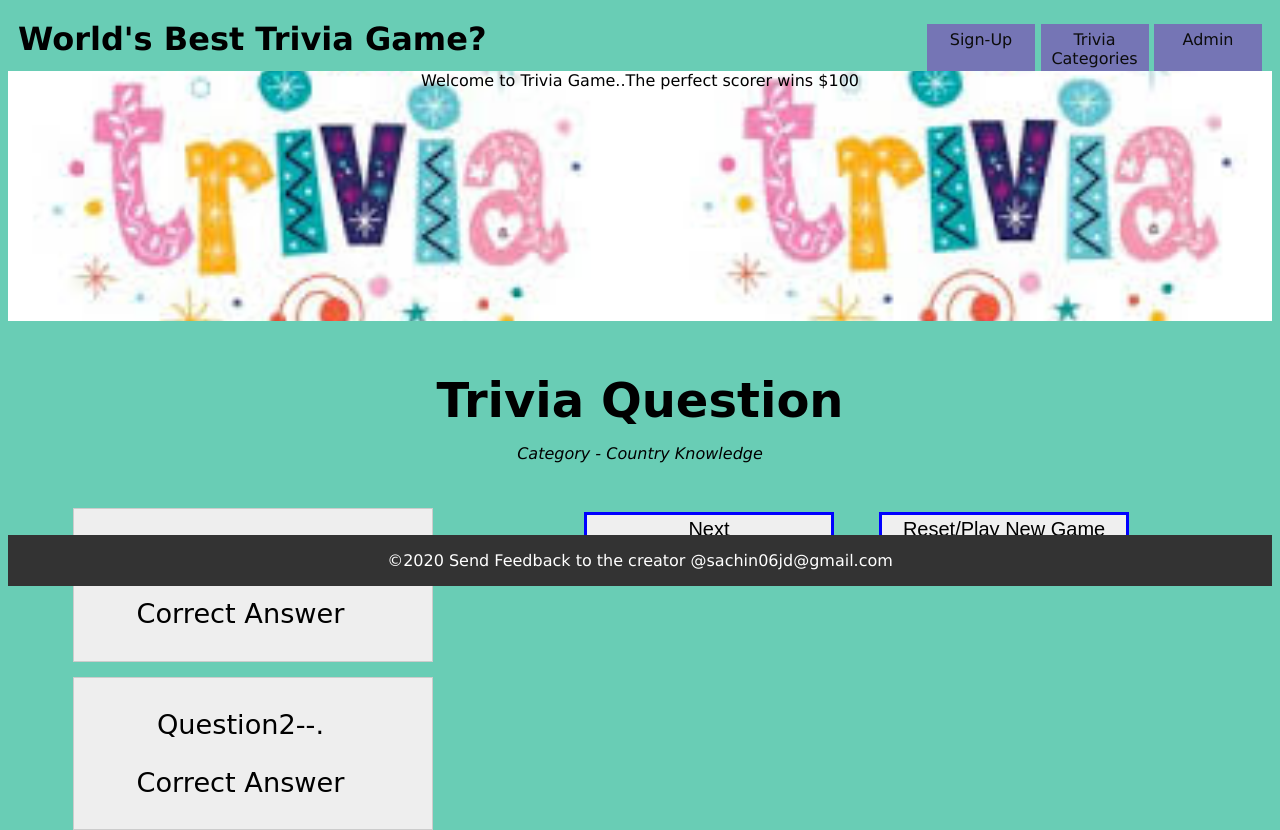
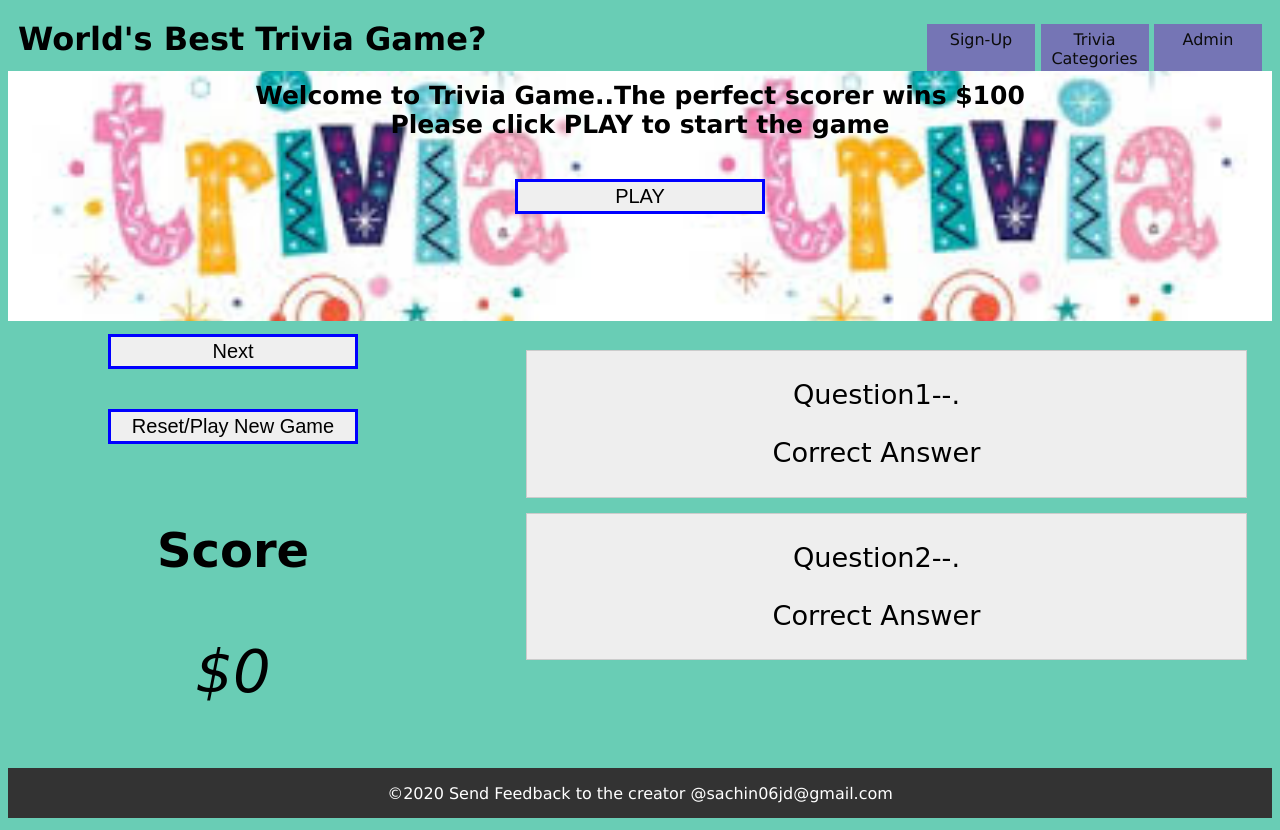
Before and after one commit to sramteke171/Trivia, a plain HTML site: page index.html in a window 1280 px wide. Drawn offline with Linux system fonts and the light colour scheme.

Commit message:
added basic structure for variable and functions

```diff
--- a/css/style.css
+++ b/css/style.css
@@ -45,9 +45,11 @@
     background-position: 0 65%;
     background-size: cover;
     text-align: center;
+    text-decoration-style: solid;
+    text-decoration: wavy;
   }
   section.Questions {
-    grid-column: span 2;
+    grid-column: span 1;
     /* background-image: url(did_you_know.jpeg); */
     background-repeat: no-repeat;
     background-position: 0 65%;
@@ -67,7 +69,7 @@
   .questions {
     list-style-type: none;
     margin: 15px;
-    padding: 4px 25px 4px 0;
+    padding: 1px 20px 1px 0;
     background: #eee;
     border: 1px solid #ccc;
   }
@@ -79,14 +81,25 @@
   .questions p {
     font: 1.7em 'Pinyon Script', cursive;
   }
+  .Questions p {
+    font: 3.7em 'Pinyon Script', cursive;
+  }
 
-body {
+  body {
     background-color: rgb(105, 205, 181);
     text-align: center;
     font-family: Verdana, Tahoma, sans-serif;
     }
 
-    /* style reset button */
+    #play-btn{
+        text-align: center;
+        font-size: 20px;
+        border: 3px solid blue;
+        height: 35px;
+        width: 250px;
+        margin: 30px;
+        }
+
     #reset-btn {
     text-align: center;
     font-size: 20px;
@@ -116,8 +129,9 @@ body {
     background: #333;
     color: #fff;
     }
-    .content {
-        padding: 10px;
+
+    .quesContent {
+    padding: 10px;
       }
 
 
--- a/index.html
+++ b/index.html
@@ -28,16 +28,25 @@
         </header>
 
         <section class="Welcome">
-            <div id="welcomeMsg" class=welcome>Welcome to Trivia Game..The perfect scorer wins $100</div>
+            <div id="welcomeMsg" class=welcome>
+                <h2>Welcome to Trivia Game..The perfect scorer wins $100 <br>
+                    Please click PLAY to start the game
+                </h2>
+            </div>
+            <input type="submit" name="play-btn" id="play-btn" value="PLAY" />
         </section>
 
         <section class="trivia Questions">
-            <blockquote>Trivia Question</blockquote>
-            <p>Category - Country Knowledge</p>
-            <!-- <div id="question" class=question>Trivia Questions</div> -->
+            <div>
+                <input type="submit" name="next-btn" id="next-btn" value="Next" />
+                <input type="submit" name="reset-btn" id="reset-btn" value="Reset/Play New Game" />
+            </div>
+            <blockquote>Score</blockquote>
+            <p>$0</p>
         </section>
 
-        <main class="grid-item content">
+
+        <main class="grid-item quesContent">
             <ul class="prevQuestions">
                 <li class="questions">
                     <blockquote>Question1--.</blockquote>
@@ -50,12 +59,12 @@
             </ul>
         </main>
 
-        <section class="buttons">
+
+        <!-- <section class="buttons">
             <div id="Buttons" class=buttons>
-                <input type="submit" name="next-btn" id="next-btn" value="Next" />
-                <input type="submit" name="reser-btn" id="reset-btn" value="Reset/Play New Game" />
+
             </div>
-        </section>
+        </section> -->
 
         <footer class="grid-item">
             <p>&copy;2020 Send Feedback to the creator @sachin06jd@gmail.com</p>
--- a/js/script.js
+++ b/js/script.js
@@ -1 +1,44 @@
 console.log("js is working");
+
+//Grab html elements
+const playBtn = document.querySelector("#play-btn");
+const nextBtn = document.querySelector("#next-btn");
+const resetBtn = document.querySelector("#reset-btn");
+
+let score = 0;
+let winMoney = 0;
+let player = null;
+
+let questionsArray = ["question1", "question2", "question3", "question4", "question5"];
+let answersArray = ["answer1", "answer2", "answer3", "answer4", "answer5"];
+
+let play = () => {
+    console.log("inside play method");
+}
+let nextQuestion = () => {
+    console.log("inside next method");
+    //declare variables
+    let questionsArray = ["question1", "question2", "question3", "question4", "question5"];
+    let answersArray = ["answer1", "answer2", "answer3", "answer4", "answer5"];
+};
+
+let reset = () => {
+    console.log("inside reset method");
+};
+
+let calculateScore = () => {
+    console.log("inside CALCULATE score method");
+};
+
+
+//event listeners
+playBtn.addEventListener("click", play);
+nextBtn.addEventListener("click", nextQuestion);
+resetBtn.addEventListener("click", reset);
+
+
+
+//function Expression
+//function play() {
+//     console.log("inside play method");
+// };
```
Also changed, not shown: script1.js (added, +107 -0 lines).
